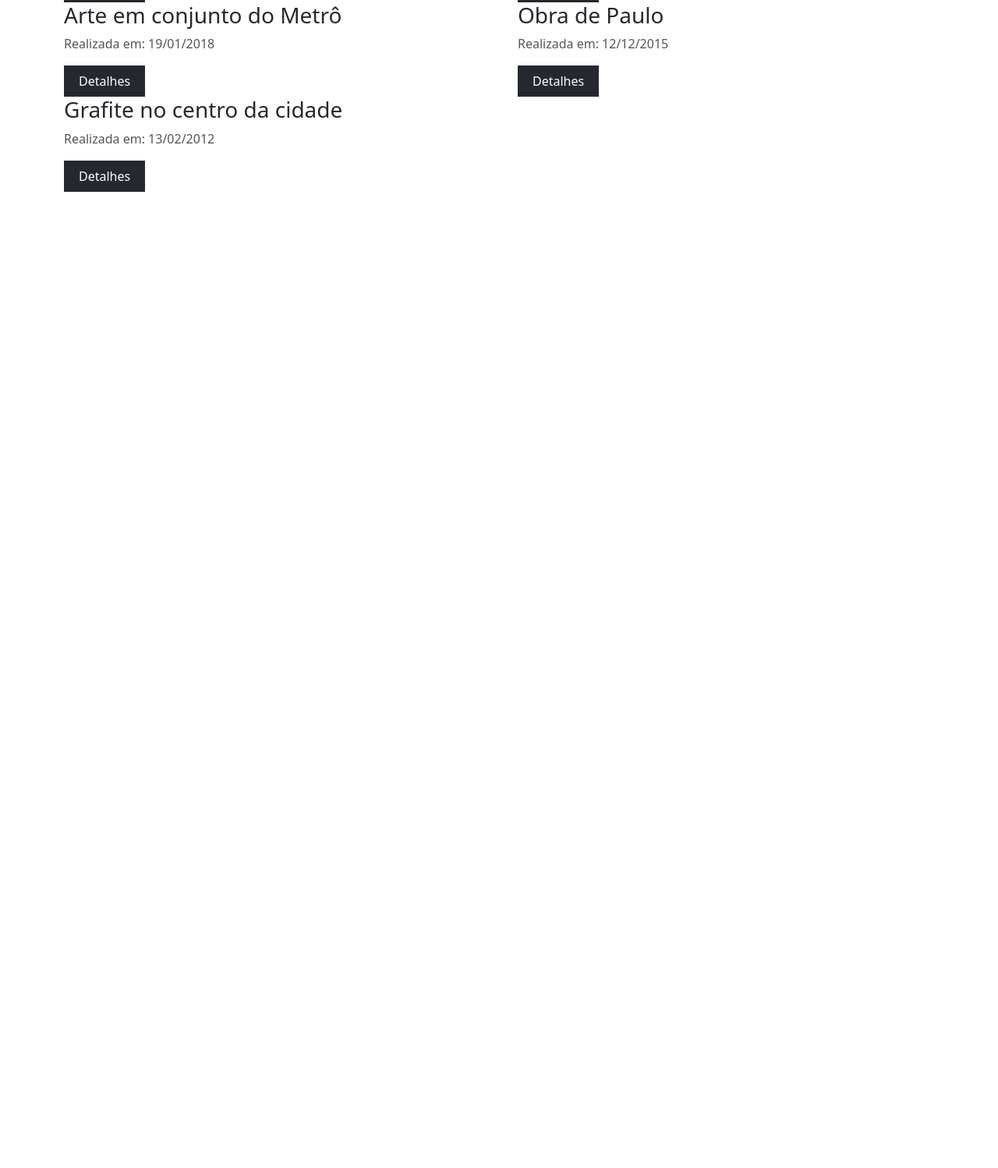
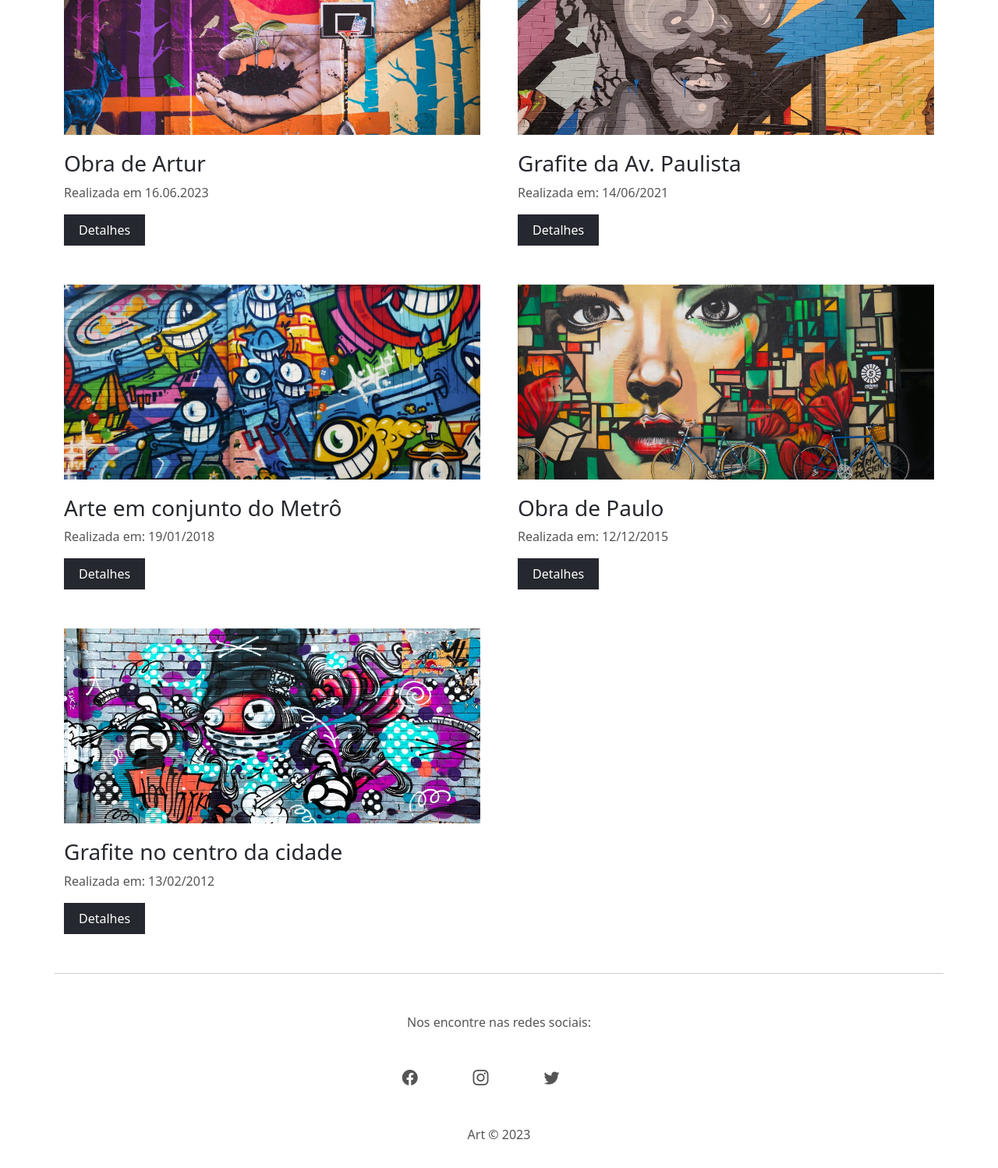
Before and after one commit to arianaarai/bootstrap-projeto-art, a plain HTML site: page index.html in a window 1280 px wide. Shown: the part 790-2288 px from the top of the page at 78% size. Before the commit the page ends 1036 px from the top, so only its background shows below. Drawn offline with nearby package versions, Linux system fonts and the light colour scheme.

Commit message:
finalizando o projeto

```diff
--- a/css/styles.css
+++ b/css/styles.css
@@ -84,3 +84,70 @@ a,i{
     left: 25px;
     bottom: 25px;
 }
+
+/*Gallery*/
+
+#img-2{
+    background-image: url(../img/g_2.jpg);
+}
+
+#img-3{
+    background-image: url(../img/g_3.jpg);
+}
+
+#img-4{
+    background-image: url(../img/g_4.jpg);
+}
+
+#img-5{
+    background-image: url(../img/g_5.jpg);
+}
+
+#img-6{
+    background-image: url(../img/g_6.jpg);
+}
+
+#gallery-container h1{
+    text-align: center;
+
+}
+
+#gallery-container h1,
+#gallery-container .col-md-6,
+#gallery-container .col-12 {
+    margin-bottom: 50px;
+}
+
+.small-image-container{
+    height: 250px;
+    margin-bottom: 20px;
+}
+
+/*Footer*/
+
+footer{
+    border-top: 1px solid #ccc;
+    height: 250px;
+    padding: 30px;
+}
+
+footer i{
+    font-size: 20px;
+}
+
+#social-icons-container{
+    padding: 25px;
+}
+
+#social-icons-containe div{
+    text-align: center;
+}
+
+footer p{
+    text-align: center;
+    margin: 20px;
+}
+
+a:hover i{
+    color: #c1b696;
+}
--- a/index.html
+++ b/index.html
@@ -48,7 +48,7 @@
         <div class="col-12">
             <h1>Artes em destaque</h1>
         </div>
-        <div class="row gx-5">
+        <div class="row gx-md-5">
             <div class="col-12 col-md-6">
                 <div class="small-image-container center-image" id="img-2"></div>
                 <h3>Obra de Artur</h3>
@@ -83,6 +83,24 @@
         </div>
     </div>
 
+    <!-- Footer-->
+
+    <footer class="container">
+        <p class="secondary-color">Nos encontre nas redes sociais:</p>
+        <div class="row justify-content-center" id="social-icons-container">
+            <div class="col-1">
+                <a href="#"><i class="bi bi-facebook secondary-color"></i></a>
+            </div>
+            <div class="col-1">
+                <a href="#"><i class="bi bi-instagram secondary-color"></i></a>
+            </div>
+            <div class="col-1">
+                <a href="#"><i class="bi bi-twitter secondary-color"></i></a>
+            </div>
+        </div>
+        <p class="secondary-color">Art &copy; 2023</p>
+    </footer>
+
 </body>
 
 </html>
```
